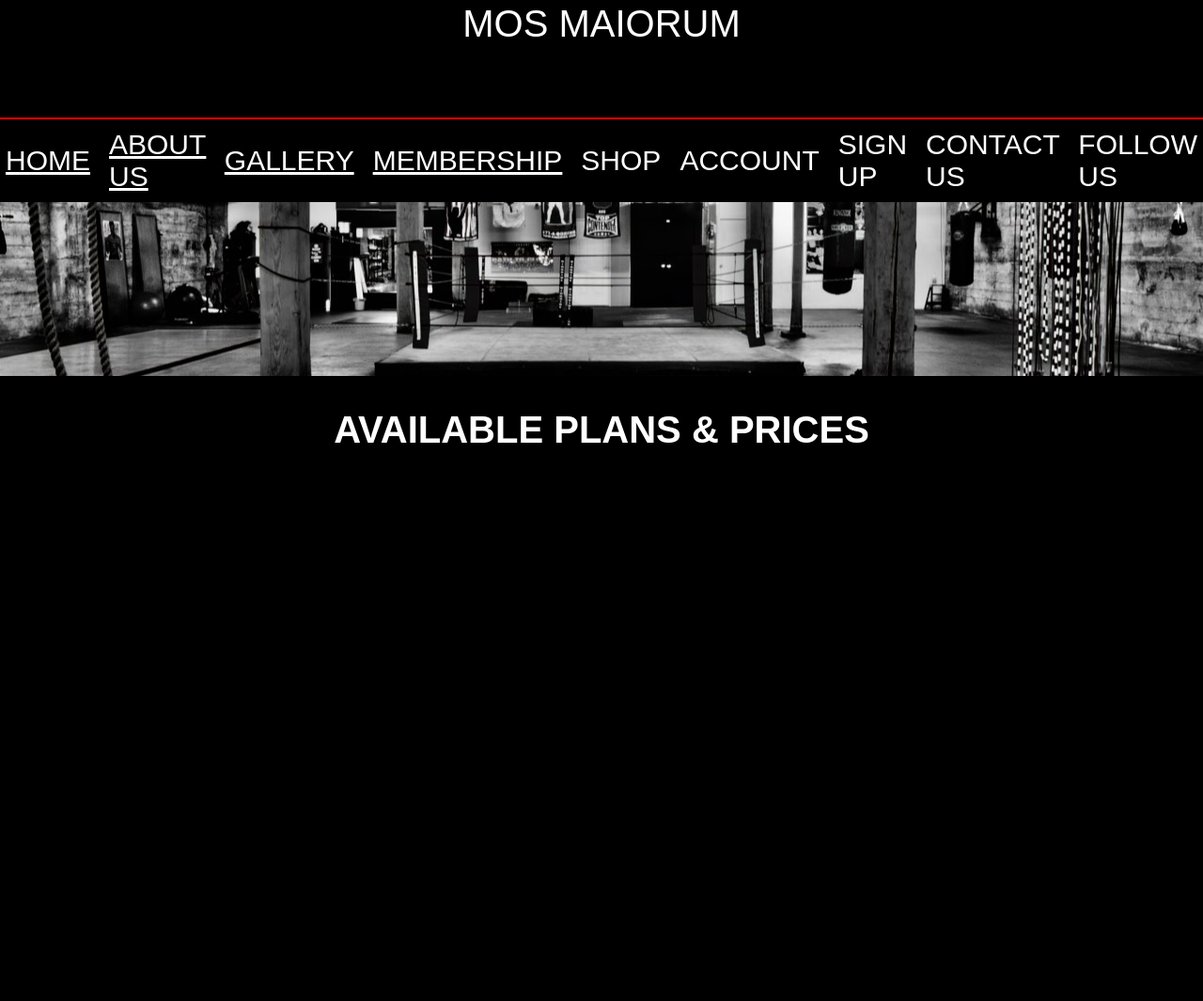
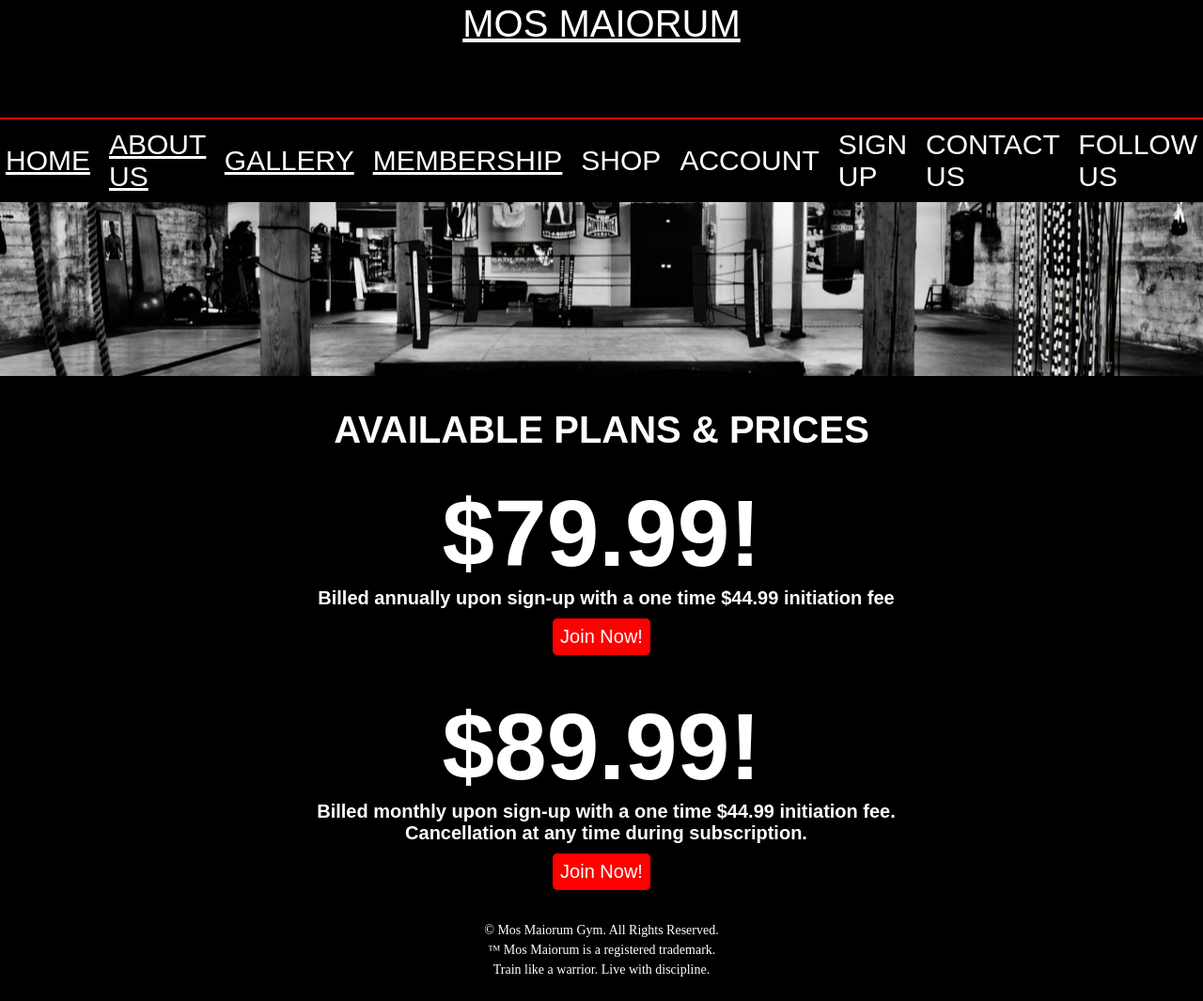
Before and after one commit to Alexmed219/Mos-Maiorum, a plain HTML site: page Mos Maiorum/membership.html in a window 1280 px wide. Shown: the part 75-1140 px from the top of the page at 94% size. Before the commit the page ends 800 px from the top, so only its background shows below. Drawn offline with Linux system fonts and the light colour scheme; a web font is replaced by a local one.

Commit message:
Edited membership page

```diff
--- a/Mos Maiorum/membership.html
+++ b/Mos Maiorum/membership.html
@@ -19,8 +19,8 @@
 
 <body>
     <div class="heading">
-        <h1 class="heading-2">MOS MAIORUM</h1>
-    </div>
+        <a href="index.html"><h1 class="heading-2">MOS MAIORUM</h1></a>
+      </div>
     <div>
         <ol class="nav">
             <a href="index.html">
@@ -47,8 +47,23 @@
     <body>
         <div class="intro">
             <h1> AVAILABLE PLANS & PRICES</h1>
+            <p class="price">$79.99!</p>
+            <p class="billing">Billed annually upon sign-up with a one time $44.99 initiation fee</p>
+            <button class="btn-sign-up">Join Now!</button>
+            <p class="price">$89.99!</p>
+            <p class="billing">Billed monthly upon sign-up with a one time $44.99 initiation fee. <br>
+                Cancellation at any time during subscription.
+            </p>
+            <button class="btn-sign-up">Join Now!</button>
         </div>
         <script src="" async defer></script>
     </body>
+    <footer class="footer">
+        <div class="footer-content">
+            <p>© <span id="year"></span> Mos Maiorum Gym. All Rights Reserved.</p>
+            <p>™ Mos Maiorum is a registered trademark.</p>
+            <p>Train like a warrior. Live with discipline.</p>
+        </div>
+    </footer>
 
 </html>
--- a/Mos Maiorum/style.css
+++ b/Mos Maiorum/style.css
@@ -16,24 +16,28 @@
 
 .nav {
   display: flex;
-  flex-direction: row; /* Ensures elements are in a row */
-  justify-content: center; /* Centers elements horizontally */
-  align-items: center; /* Aligns elements vertically */
-  gap: 20px; /* Adds spacing between spans */
+  flex-direction: row;
+  /* Ensures elements are in a row */
+  justify-content: center;
+  /* Centers elements horizontally */
+  align-items: center;
+  /* Aligns elements vertically */
+  gap: 20px;
+  /* Adds spacing between spans */
   padding: 10px;
   list-style: none;
- font-size: 30px;
+  font-size: 30px;
   font-family: "Saira Stencil One", sans-serif;
   border-top: red solid 2px;
 }
+
 .nav :hover {
   color: red;
-
 }
 
 .heading-2 {
   color: white;
-   font-family: "Saira Stencil One", sans-serif;
+  font-family: "Saira Stencil One", sans-serif;
   font-weight: 400;
   font-style: normal;
   font-size: 40px;
@@ -52,21 +56,27 @@
   font-family: "Saira Stencil One", sans-serif;
   font-size: 30px;
 }
+
 .intro {
   font-family: "Saira Stencil One", sans-serif;
   font-size: 20px;
   text-align: center;
   font-weight: bold;
 }
+
 .gym-2-image {
   width: 684px;
   height: 402px;
   margin: 15px;
-  box-shadow: 0 0 30px 15px rgba(0, 0, 0, 0.3); /* Adjust spread & opacity */
-  border-radius: 10px; /* Optional: Rounds the edges */
+  box-shadow: 0 0 30px 15px rgba(0, 0, 0, 0.3);
+  /* Adjust spread & opacity */
+  border-radius: 10px;
+  /* Optional: Rounds the edges */
 }
+
 .footer {
-  color: #fff; /* White text */
+  color: #fff;
+  /* White text */
   text-align: center;
   padding: 20px 10px;
   font-size: 14px;
@@ -75,3 +85,27 @@
 .footer-content p {
   margin: 5px 0;
 }
+
+.price {
+  text-align: center;
+  font-size: 100px;
+  margin-top: 30px;
+}
+
+.billing {
+  text-align: center;
+  margin-left: 10px;
+}
+
+.btn-sign-up {
+  border: none;
+ font-size: 20px;
+ background-color: red;
+ padding: 8px;
+ margin:10px;
+ border-radius: 5px;
+}
+.btn-sign-up:hover {
+  background-color: white;
+  color: red;
+}
```
Also changed, not shown: Mos Maiorum/about.html (+10 -3 lines), Mos Maiorum/gallery.html (+9 -2 lines), Mos Maiorum/index.html (+1 -1 lines).
